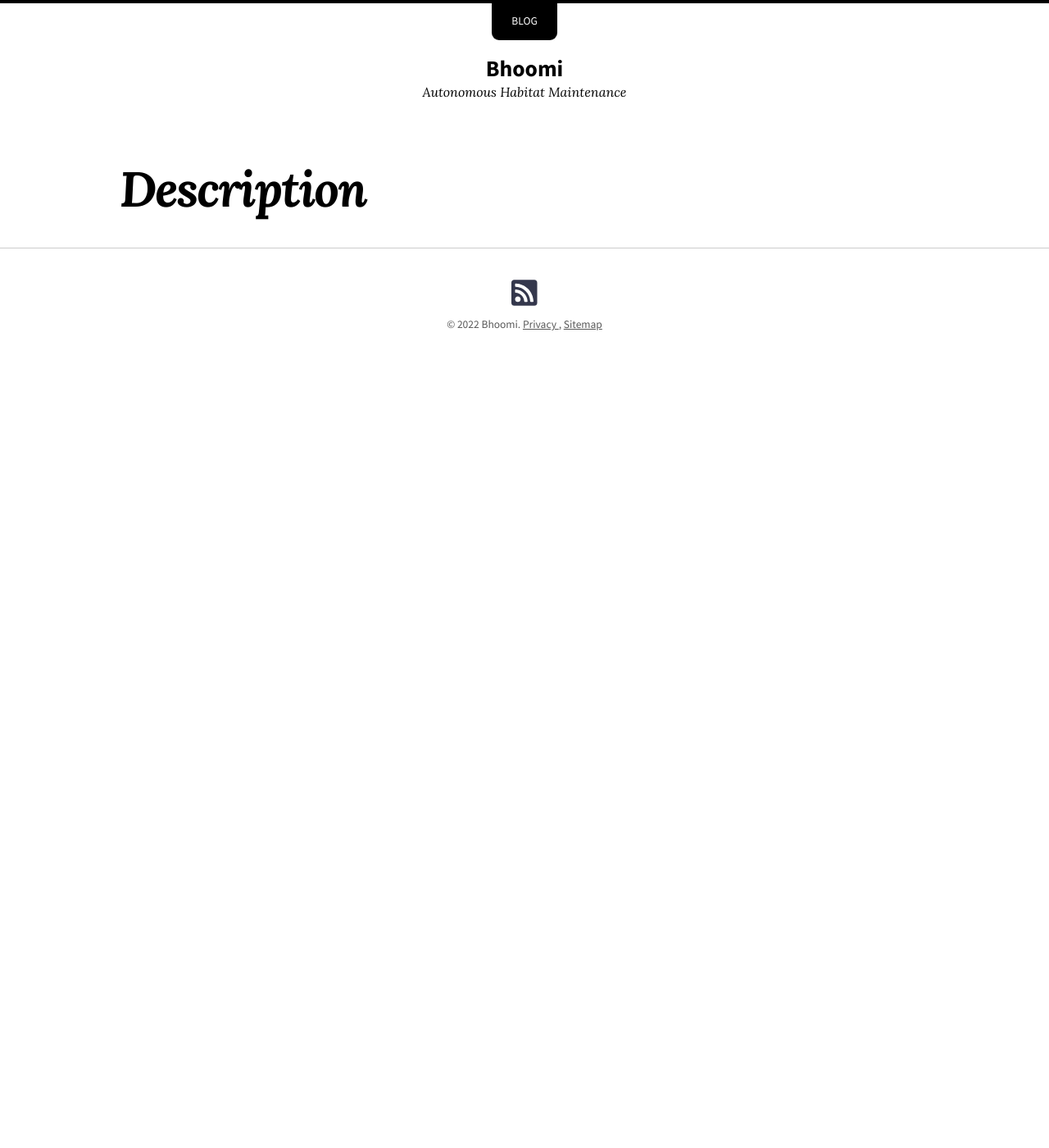
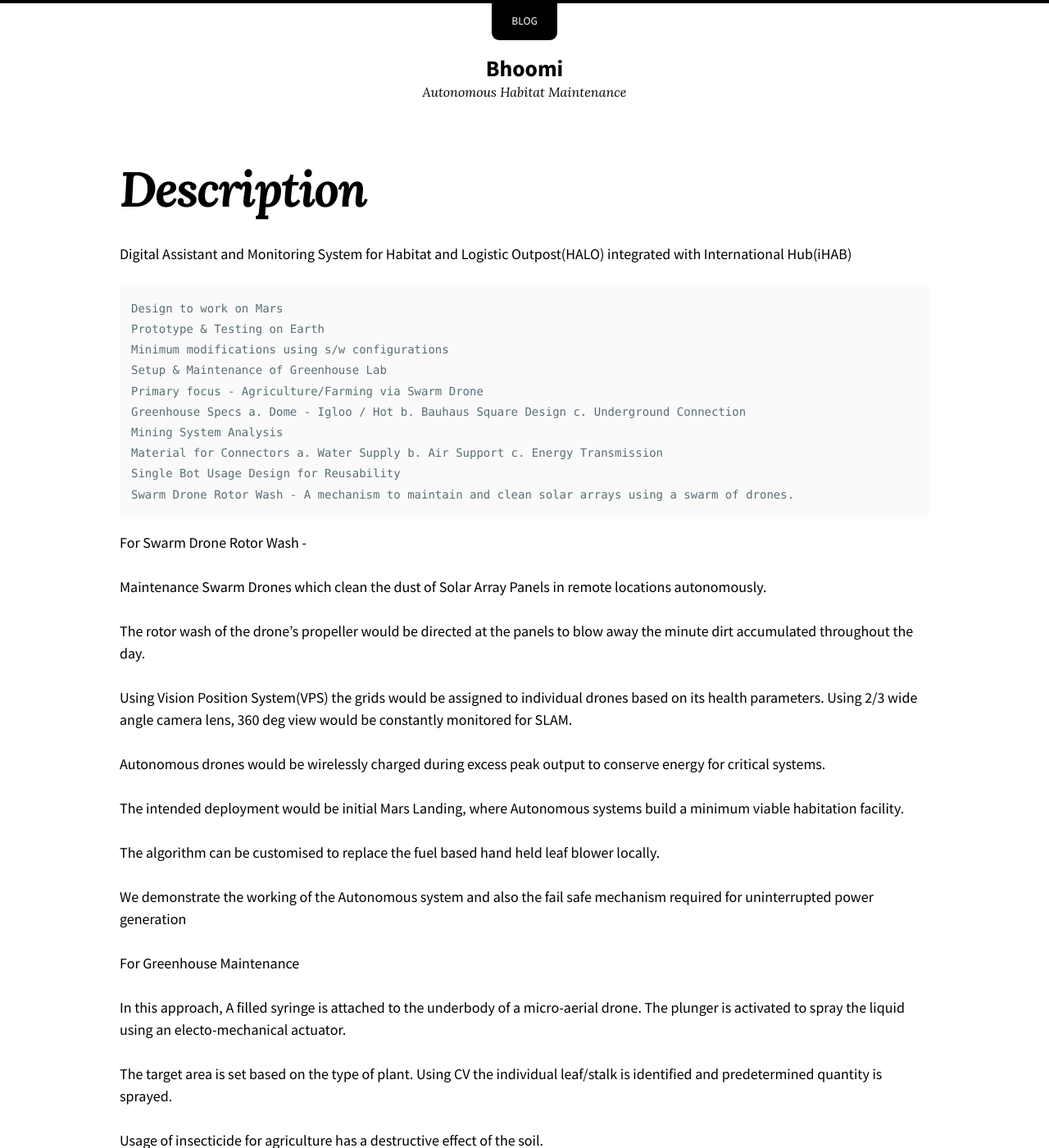
Before and after one commit to sachinsshetty/bhoomi, a Jekyll site: the page built from docs/description/index.md, in a window 1280 px wide and 1400 px high. Shown: the whole window at 82% size. Built offline with Jekyll 4.4.1, drawn with Linux system fonts in a browser that asks for light colours; nearby versions of some CDN libraries; some of the changed text lies outside the part shown.

Commit message:
update links

```diff
--- a/docs/_layouts/home.html
+++ b/docs/_layouts/home.html
@@ -78,11 +78,7 @@
 <h3 > Links</h3>
 <ul>
 <li ><a href="https://mangala.earth/project/">Project Data</a></li>
-<li ><a href="https://mangala.earth/demo/">Demo</a></li>
 <li ><a href="https://mangala.earth/description/">Description</a></li>
-<li ><a href="https://mangala.earth/data/">Agency Data</a></li>
-<li ><a href="https://mangala.earth/journey/">Journey</a></li>
-<li ><a href="https://mangala.earth/references/">References</a></li>
 </ul >
 
 <h3>Powered By</h3>
--- a/docs/description/index.md
+++ b/docs/description/index.md
@@ -5,8 +5,69 @@
 search_omit: true
 ---
 
-<ul class="post-list">
-{% for post in site.categories.description %}
-  <li><article><a href="{{ site.url }}{{ post.url }}">{{ post.title }} <span class="entry-date"><time datetime="{{ post.date | date_to_xmlschema }}">{{ post.date | date: "%B %d, %Y" }}</time></span>{% if post.excerpt %} <span class="excerpt">{{ post.excerpt | remove: '\[ ... \]' | remove: '\( ... \)' | markdownify | strip_html | strip_newlines | escape_once }}</span>{% endif %}</a></article></li>
-{% endfor %}
-</ul>
+Digital Assistant and Monitoring System for Habitat and Logistic Outpost(HALO) integrated with International Hub(iHAB)
+
+
+
+    Design to work on Mars
+    Prototype & Testing on Earth
+    Minimum modifications using s/w configurations
+    Setup & Maintenance of Greenhouse Lab
+    Primary focus - Agriculture/Farming via Swarm Drone
+    Greenhouse Specs a. Dome - Igloo / Hot b. Bauhaus Square Design c. Underground Connection
+    Mining System Analysis
+    Material for Connectors a. Water Supply b. Air Support c. Energy Transmission
+    Single Bot Usage Design for Reusability
+    Swarm Drone Rotor Wash - A mechanism to maintain and clean solar arrays using a swarm of drones.
+
+For Swarm Drone Rotor Wash -
+
+Maintenance Swarm Drones which clean the dust of Solar Array Panels in remote locations autonomously.
+
+The rotor wash of the drone's propeller would be directed at the panels to blow away the minute dirt accumulated throughout the day.
+
+Using Vision Position System(VPS) the grids would be assigned to individual drones based on its health parameters. Using 2/3 wide angle camera lens, 360 deg view would be constantly monitored for SLAM.
+
+Autonomous drones would be wirelessly charged during excess peak output to conserve energy for critical systems.
+
+The intended deployment would be initial Mars Landing, where Autonomous systems build a minimum viable habitation facility.
+
+The algorithm can be customised to replace the fuel based hand held leaf blower locally.
+
+We demonstrate the working of the Autonomous system and also the fail safe mechanism required for uninterrupted power generation
+
+
+For Greenhouse Maintenance
+
+In this approach, A filled syringe is attached to the underbody of a micro-aerial drone. The plunger is activated to spray the liquid using an electo-mechanical actuator.
+
+The target area is set based on the type of plant. Using CV the individual leaf/stalk is identified and predetermined quantity is sprayed.
+
+
+Usage of insecticide for agriculture has a destructive effect of the soil.
+
+The existing method of using body-mounted hand-pump based system is inefficient in terms of
+
+
+
+    Insecticide quantity used
+    Sqaure area of land covered
+
+The ineffieciency is are dependent of the factors below
+
+
+
+    Human error
+    Wind direction
+    Distance between plants
+    Height of plants
+    Type of plants viz., large leaf, small leaf
+    Spray Nozzle
+
+On a conservative method/approach, the insecticide is sprayed ineffectively over an area due to human error or field of view. The error is could a due to a combination of factors viz.,
+
+
+
+    Fatigue
+    region of interest as a small dense area, cumbersome to traverse
+    Reduced plant to plant coverage due to height of plants
```
